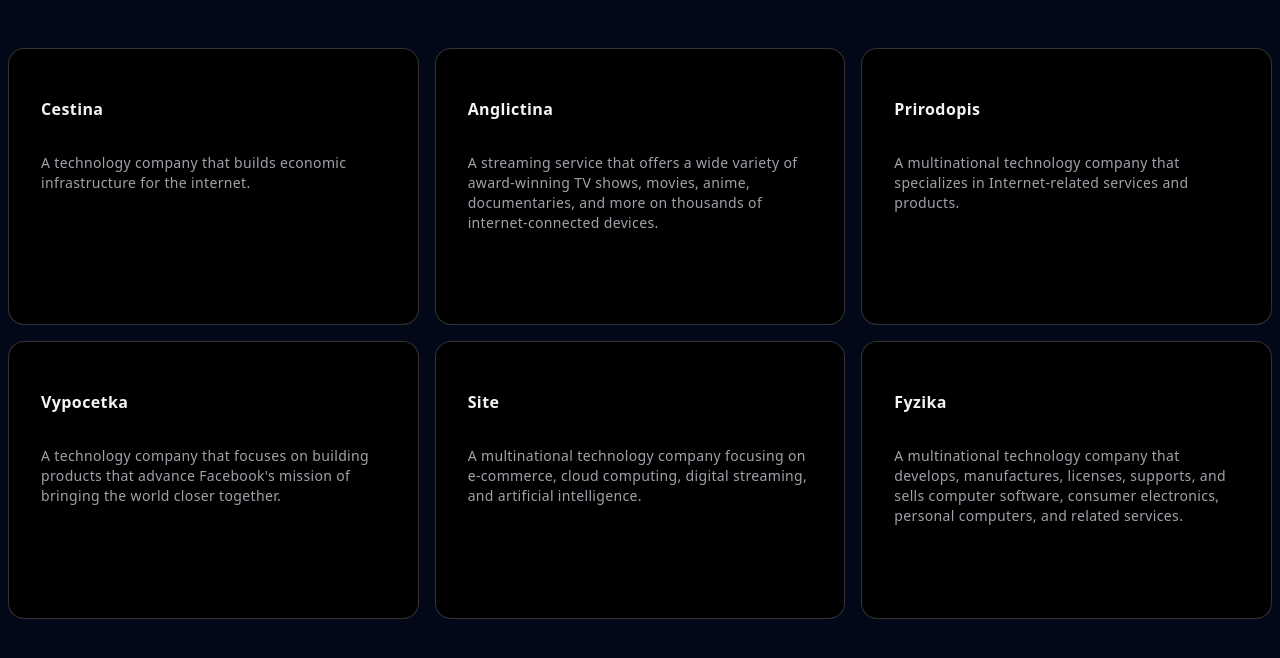
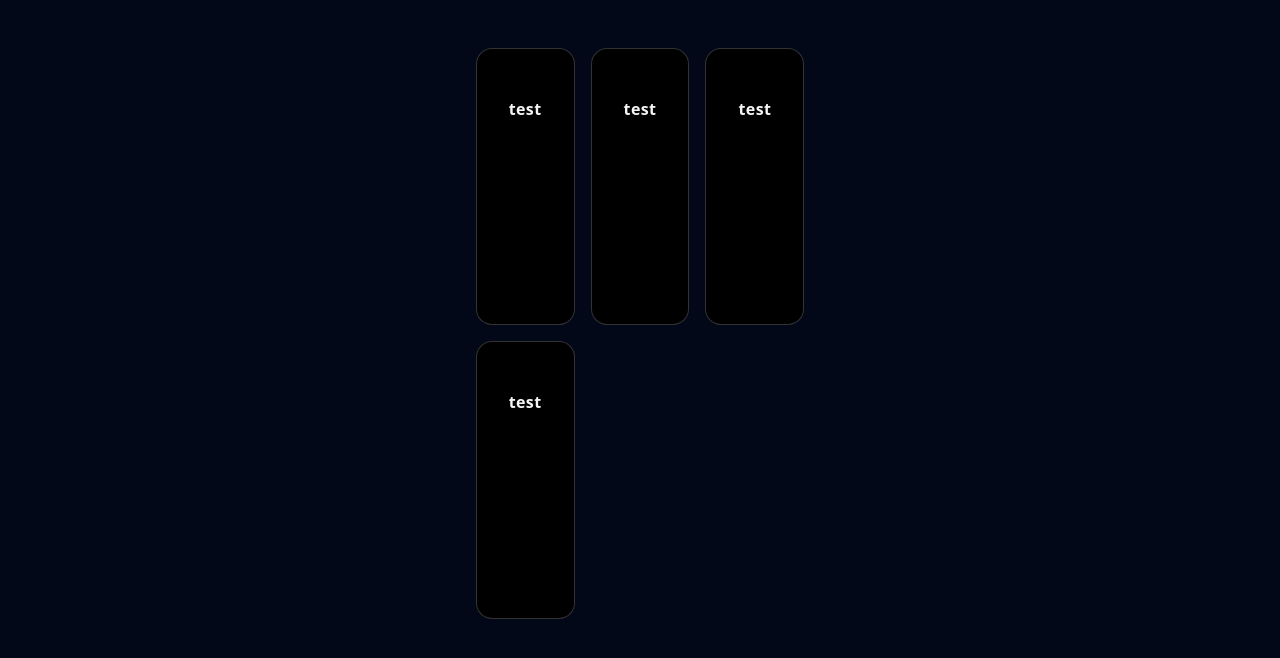
Before and after one commit to Zlatovlaska11/delta-notes-frontend, a Next.js app: page /home/0 in a window 1280 px wide. Shown: the top 658 px of the page. Built offline with nearby package versions, Linux system fonts and the light colour scheme.

Commit message:
some small changes and adapting to backend changes

```diff
--- a/src/app/home/[id]/page.tsx
+++ b/src/app/home/[id]/page.tsx
@@ -1,8 +1,7 @@
 "use client"
 
+import { CourseCard } from '@/components/ui/courses';
 import { useRouter, usePathname, useSearchParams } from 'next/navigation'
-
-import { HoverEffect } from "@/components/ui/card-hover-effect";
 
 export default function ShowCourseData() {
 
@@ -16,8 +15,9 @@
     return (
         <>
             <div className='h-5/6 w-full flex flex-row rounded-3xl justify-center align-middle'>
-                <HoverEffect items={Projects} />
-
+                <div className='bg-red-800 h-52 w-73 '></div>
+                <CourseCard items={items}>
+                </CourseCard>
             </div>
         </>
 
@@ -25,42 +25,26 @@
 
 }
 
+let items = [
+    {
+        title: "test",
+        route: "/home/test/0"
+    },
 
-const Projects = [
     {
-        title: "Cestina",
-        description:
-            "A technology company that builds economic infrastructure for the internet.",
-        id: 0,
+        title: "test",
+        route: "/home/test/0"
     },
+
+
     {
-        title: "Anglictina",
-        description:
-            "A streaming service that offers a wide variety of award-winning TV shows, movies, anime, documentaries, and more on thousands of internet-connected devices.",
-        id: 1,
+        title: "test",
+        route: "/home/test/0"
     },
+
     {
-        title: "Prirodopis",
-        description:
-            "A multinational technology company that specializes in Internet-related services and products.",
-        id: 2,
+        title: "test",
+        route: "/home/test/0"
     },
-    {
-        title: "Vypocetka",
-        description:
-            "A technology company that focuses on building products that advance Facebook's mission of bringing the world closer together.",
-        id: 3,
-    },
-    {
-        title: "Site",
-        description:
-            "A multinational technology company focusing on e-commerce, cloud computing, digital streaming, and artificial intelligence.",
-        id: 4,
-    },
-    {
-        title: "Fyzika",
-        description:
-            "A multinational technology company that develops, manufactures, licenses, supports, and sells computer software, consumer electronics, personal computers, and related services.",
-        id: 5,
-    },
-];
+
+]
--- a/src/components/ui/card-hover-effect.tsx
+++ b/src/components/ui/card-hover-effect.tsx
@@ -6,9 +6,6 @@
 import { useState } from "react";
 
 export const HoverEffect = ({
-
-
-
     items,
     className,
 }: {
--- /dev/null
+++ b/src/components/ui/courses.tsx
@@ -0,0 +1,34 @@
+import { Card, CardDescription, CardTitle } from "./card-hover-effect";
+import Link from 'next/link'
+export const CourseCard = ({
+    items,
+}: {
+    items: {
+        title: string;
+        route: string;
+    }[];
+    className?: string;
+}) => {
+
+    return (
+
+        <div className=
+                "grid grid-cols-1 md:grid-cols-2  lg:grid-cols-3  py-10"
+        >
+            {items.map(item => (
+                <Link
+                    className="relative group  block p-2 h-full w-full"
+                    href={`${item.route}`}
+                >
+                    <Card>
+                        <CardTitle>{item.title}</CardTitle>
+                    </Card>
+                </Link>
+            ))}
+
+        </div>
+
+
+    )
+
+}
```
